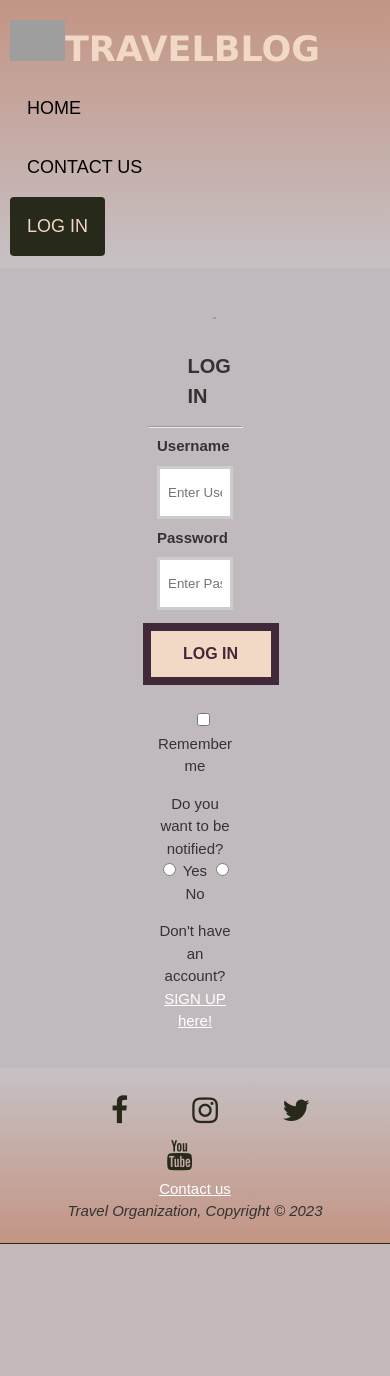
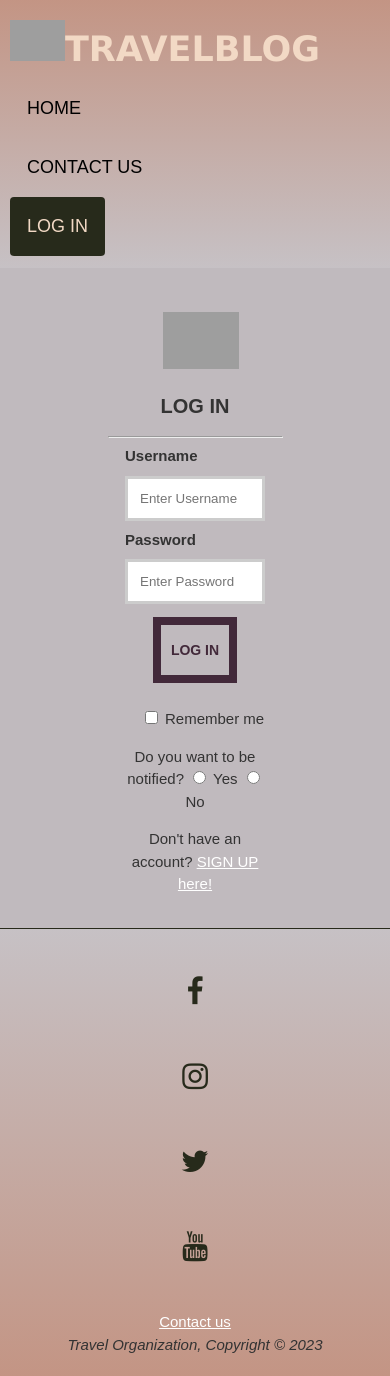
Before and after one commit to op67879/TravelBlog, a PHP site: page /views/log-in.php in a window 390 px wide. Before the commit the page ends 1244 px from the top, so only its background shows below. Run offline with PHP 8.4, Linux system fonts and the light colour scheme; some web fonts are replaced; grey boxes are pictures that could not be loaded.

Commit message:
final commit

```diff
--- a/repository/bookingRepo.php
+++ b/repository/bookingRepo.php
@@ -33,7 +33,7 @@ class bookingRepo
 
 		$statement->execute([$bname, $bemail, $bphone, $street, $city, $state, $zip, $visit, $day, $req]);
 
-		echo "<script> alert('Thank you for choosing JETAWAY - Bookings!'); </script>";
+		echo "<script> alert('Thank you for choosing TRAVELBLOG - Bookings!'); </script>";
 
 	}
 
--- a/styles/log-in.css
+++ b/styles/log-in.css
@@ -1,8 +1,8 @@
-/* LOG IN & REGISTER FORM*/
+/* LOG IN & REGISTER FORM */
 
 input[type=text], input[type=password] {
     width: 100%;
-    padding: 16px 8px;
+    padding: 12px;
     margin: 8px 0;
     display: inline-block;
     border: 3px solid #ccc;
@@ -10,114 +10,117 @@ input[type=text], input[type=password] {
 }
 
 .submit-btn {
-    background-color: rgb(85,49,74);
+    background-color: rgb(85, 49, 74);
     color: white;
-    padding: 14px 0;
+    padding: 10px;
     margin: 10px 0;
     border: none;
     cursor: pointer;
-    width: 80%;
-    font-size: 20px;
-}
-
-button:hover {
-    opacity: 0.8;
+    width: 100%;
+    font-size: 14px;
 }
 
 .formcontainer {
     text-align: center;
-    margin: 24px 50px 12px;
+    margin: 24px 10px 12px;
 }
 
-.formcontainer img{
-    width: 20%;
-    padding: 25px;
+.formcontainer img {
+    width: 60%;
+    max-width: 200px;
+    padding: 15px;
 }
 
 /* REGISTER FORM */
-.login-block{
-    width: 360px;
+.login-block {
+    width: 100%;
+    max-width: 360px;
     margin: auto;
 }
-.form{
+
+.form {
     position: relative;
     z-index: 1;
     max-width: 360px;
-    margin: 0 auto 100px;
-    padding: 45px;
+    margin: 0 auto 20px;
+    padding: 20px;
     text-align: center;
     color: white;
+}
 
+.form img {
+    width: 80%;
+    max-width: 200px;
+    padding: 15px;
 }
-.form img{
-    width: 50%;
-    padding: 25px;
-}
-.form input{
+
+.form input {
     font-family: "Roboto", sans-serif;
-    outline: 1px;
+    outline: none;
     background: #f2f2f2;
     width: 100%;
-    margin: 0 0 10px;
-    padding: 10px;
+    margin: 5px 0 10px;
+    padding: 20px;
     box-sizing: border-box;
     font-size: 14px;
 }
-.form button{
+
+.form button {
     font-family: "Roboto", sans-serif;
     text-transform: uppercase;
-    outline: 0;
+    outline: none;
     background: aliceblue;
-    border:0;
-    padding: 15px;
+    border: 0;
+    padding: 10px;
+    margin-top: 10px;
     color: #000;
     font-size: 14px;
     cursor: pointer;
+}
 
-}
-.form button:hover,.form button:active{
+.form button:hover,
+.form button:active {
     background: red;
     color: #f2f2f2;
+}
 
-}
-.form.message{
+.form.message {
     margin: 15px 0 0;
     color: aliceblue;
     font-size: 12px;
 }
-.form .message a{
+
+.form .message a {
     color: red;
     text-decoration: none;
+}
 
-}
-.form .register-form{
+.form .register-form {
     display: none;
 }
 
-.login-form #email_error, .login-form #pass_error{
+.login-form #email_error,
+.login-form #pass_error {
     margin: 10px;
-    width: 250px;
-    font-size: 18px;
-    /*columns: #c62828;*/
+    width: 100%;
+    font-size: 16px;
     background: rgba(266, 0, 0, 0.1);
     text-align: center;
-    padding: 4px 4px;
+    padding: 4px;
     border-radius: 3px;
     border: 1px solid #EF9A9A;
-    display:none;
+    display: none;
 }
 
 /* LOG IN & REGISTER BUTTON */
 
 input[type=submit] {
-    /* margin: 10px 35px; */
-    width: 120px;
-    height: 40%;
+    width: auto;
     cursor: pointer;
-    font-size: 16px;
+    font-size: 14px;
     font-weight: bold;
     color: rgb(66, 41, 58);
-    background: #f2d9c5;
+    background: #c0babe;
     border: 3px solid rgb(66, 41, 58);
     box-shadow: 5px 5px 0 rgb(66, 41, 58),
         -5px -5px 0 rgb(66, 41, 58),
@@ -138,7 +141,6 @@ input[type=submit] {
     display: flex;
     flex-direction: row;
     justify-content: center;
-
 }
 
 /* VALIDIMI I PASSWORD */
@@ -147,3 +149,27 @@ input[type=submit] {
     font-size: 12px;
     display: none;
 }
+
+/* RESPONSIVE */
+
+@media (max-width: 768px) {
+    .formcontainer img {
+        width: 80%;
+        max-width: 150px;
+    }
+
+    .form img {
+        width: 100%;
+        max-width: 150px;
+    }
+
+    .submit-btn {
+        width: 100%;
+    }
+
+    input[type=submit] {
+        width: auto;
+        height: 30px;
+        font-size: 14px;
+    }
+}
--- a/styles/style.css
+++ b/styles/style.css
@@ -6,6 +6,9 @@ body {
     margin: 0;
     background-color: #c0babe;
     color: #333;
+    display: flex;
+    flex-direction: column;
+    min-height: 100vh;
 }
 
 #scroll {
@@ -188,27 +191,37 @@ header a:hover, a:visited {
 
 footer {
     padding: 20px;
-    margin-top: 20px;
     text-align: center;
-    border-bottom: #272a1b 1px solid;
+    border-top: #272a1b 1px solid;
     background-image: linear-gradient(rgba(255, 255, 255, 0.10), #c677568e);
+    margin-top: auto;
 }
 
 .icons {
-    margin: 15px 23px;
-    display: inline;
-    padding: 8px;
-    cursor: pointer;
+    display: flex;
+    justify-content: center;
+    align-items: center;
 }
 
 .icons a {
     color: #272a1b;
-    padding: 30px;
+    padding: 15px;
     font-size: 30px;
+    margin: 0 10px;
 }
 
 .icons a:hover {
     color: white;
+}
+
+@media (max-width: 768px) {
+    .icons {
+        flex-direction: column;
+    }
+
+    .icons a {
+        margin: 5px 0;
+    }
 }
 
 /* PROFILE */
--- a/views/contactus.php
+++ b/views/contactus.php
@@ -78,7 +78,7 @@
 <script src="../javascript/draganddrop.js"></script>
 <script src="../javascript/scroll.js"></script>
 
-    <!-- FOOTER
+    <!-- FOOTER -->
     <footer>
         <div class="icons">
             <a href="https://www.facebook.com" target="_blank"><i class="fa fa-facebook"></i></a>
@@ -89,7 +89,7 @@
         <br>
         <a href="mailto: op67879@ubt-uni.net">Contact us</a>
         <address>Travel Organization, Copyright &copy; 2023</address>
-    </footer>-->
+    </footer>
 </body>
 
 </html>
```
